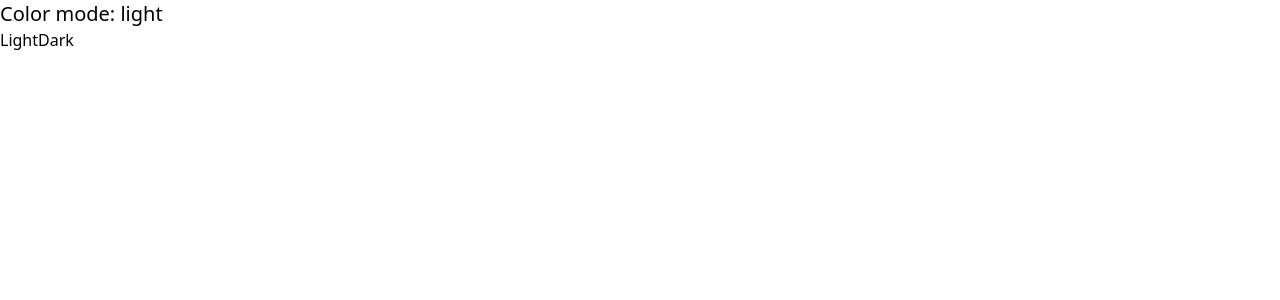
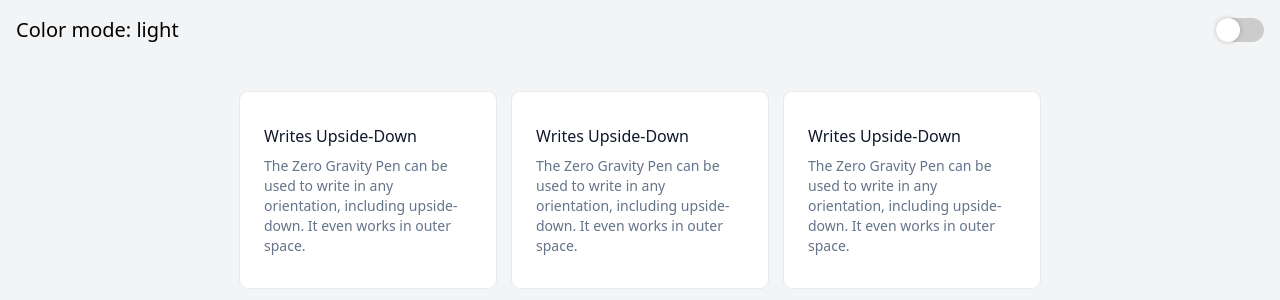
Before and after one commit to tsukiyama-3/web-sample, a Nuxt app: page / in a window 1280 px wide. Shown: the top 300 px of the page. Built offline with nearby package versions, Linux system fonts and the light colour scheme.

Commit message:
modify UI

```diff
--- a/nuxt.config.ts
+++ b/nuxt.config.ts
@@ -1,6 +1,9 @@
 // https://nuxt.com/docs/api/configuration/nuxt-config
 export default defineNuxtConfig({
-  modules: ["@nuxtjs/tailwindcss", '@nuxtjs/color-mode'],
+  modules: [
+    "@nuxtjs/tailwindcss",
+    '@nuxtjs/color-mode',
+  ],
   colorMode: {
     preference: 'system', // default value of $colorMode.preference
     fallback: 'light', // fallback value if not system preference found
--- a/pages/index.vue
+++ b/pages/index.vue
@@ -1,7 +1,70 @@
+<script setup lang="ts">
+const colorMode = useColorMode()
+const toggleDarkMode = () => {
+  colorMode.preference = colorMode.preference === 'dark' ? 'light' : 'dark'
+}
+</script>
+
 <template>
-  <div>
-    <h1 class="text-xl dark:text-xs">Color mode: {{ $colorMode.value }}</h1>
-    <button @click="$colorMode.preference = 'light'">Light</button>
-    <button @click="$colorMode.preference = 'dark'">Dark</button>
+  <div class="w-screen h-screen bg-gray-100 dark:bg-slate-900">
+    <div class="flex items-center justify-between p-4">
+      <h1 class="text-xl dark:text-white">Color mode: {{ $colorMode.value }}</h1>
+      <form class="h-6">
+        <input type="checkbox" class="hidden" id="dark-mode" @change="toggleDarkMode">
+        <label class="checkbox" for="dark-mode" />
+      </form>
+    </div>
+    <div class="max-w-[800px] mx-auto mt-8">
+      <div class="grid grid-cols-3 gap-x-4">
+        <div class="space-y-2 rounded-lg bg-white px-6 py-8 ring-1 ring-slate-900/5 dark:bg-slate-800">
+          <h3 class="text-slate-900 dark:text-white">Writes Upside-Down</h3>
+          <p class="text-sm text-slate-500 dark-text-slate-400">The Zero Gravity Pen can be used to write in any orientation, including upside-down. It even works in outer space.</p>
+        </div>
+        <div class="space-y-2 rounded-lg bg-white px-6 py-8 ring-1 ring-slate-900/5 dark:bg-slate-800">
+          <h3 class="text-slate-900 dark:text-white">Writes Upside-Down</h3>
+          <p class="text-sm text-slate-500 dark-text-slate-400">The Zero Gravity Pen can be used to write in any orientation, including upside-down. It even works in outer space.</p>
+        </div>
+        <div class="space-y-2 rounded-lg bg-white px-6 py-8 ring-1 ring-slate-900/5 dark:bg-slate-800">
+          <h3 class="text-slate-900 dark:text-white">Writes Upside-Down</h3>
+          <p class="text-sm text-slate-500 dark-text-slate-400">The Zero Gravity Pen can be used to write in any orientation, including upside-down. It even works in outer space.</p>
+        </div>
+      </div>
+    </div>
   </div>
 </template>
+
+<style scoped>
+.checkbox {
+  width: 48px;
+  height: 24px;
+  background: #ccc;
+  position: relative;
+  display: inline-block;
+  border-radius: 46px;
+  transition: 0.4s;
+  box-sizing: border-box;
+  cursor: pointer;
+}
+
+.checkbox::after {
+  content: '';
+  position: absolute;
+  width: 24px;
+  height: 24px;
+  border-radius: 100%;
+  left: 0;
+  top: 0;
+  z-index: 2;
+  background: #fff;
+  box-shadow: 0 0 5px rgba(0, 0, 0, 0.2);
+  transition: 0.4s;
+}
+
+input:checked + label {
+  background-color: #4BD865;
+}
+
+input:checked + label::after {
+  left: 24px;
+}
+</style>
```
